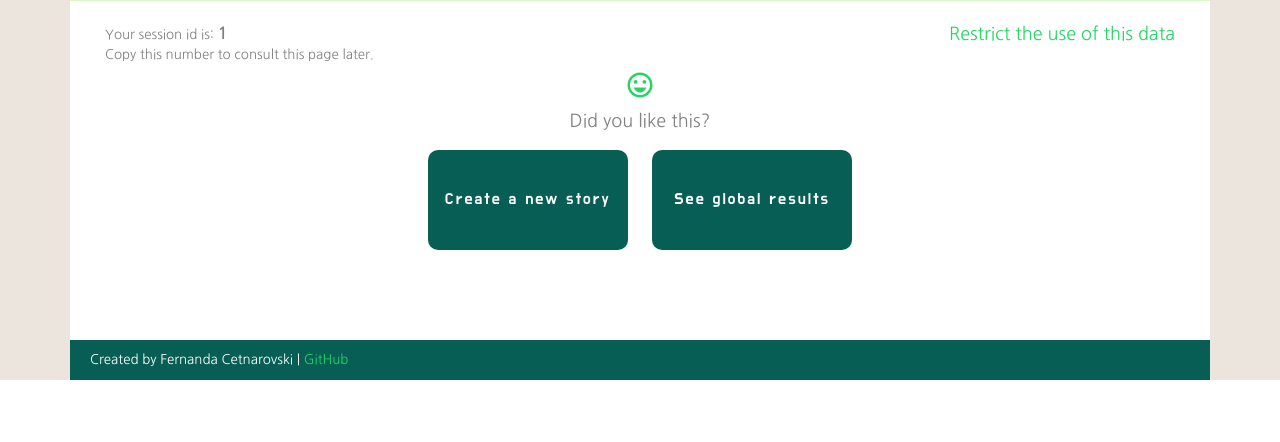
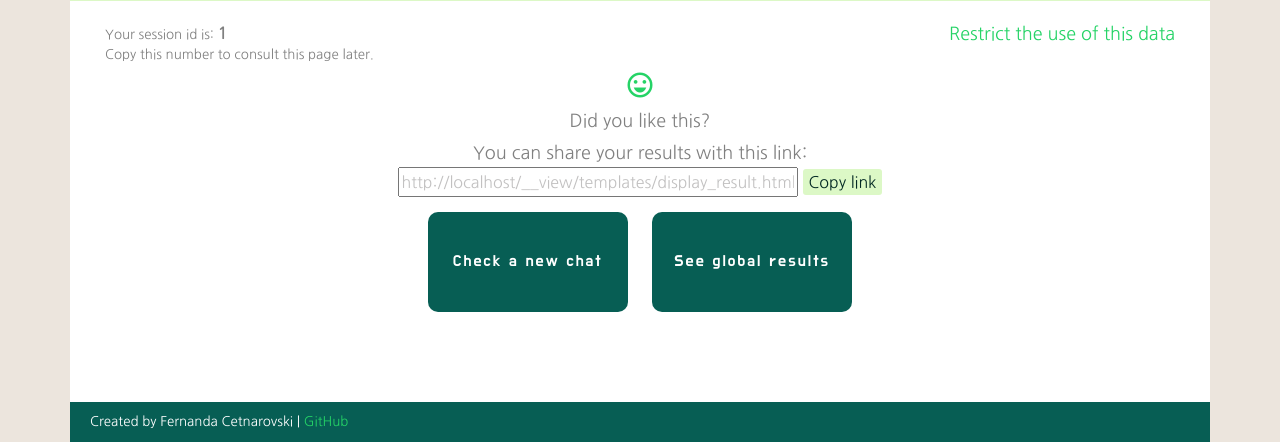
Before and after one commit to fergabi17/whats_the_word, a Flask app: template templates/display_result.html in a window 1280 px wide. Shown: the part 3027-3469 px from the top of the page. Before the commit the page ends 3407 px from the top, so only its background shows below. Run offline with Flask 2, Linux system fonts and the light colour scheme; the template is opened without the code that fills it: most values are stand-ins (such as "Sample title", 1, 10 or a date in 2020); some libraries are stand-ins or nearby versions.

Commit message:
Create a new route to get the url to be sharable, create and style sharable link

```diff
--- a/app.py
+++ b/app.py
@@ -48,15 +48,23 @@ def getfile():
             file_content = file.read().decode()
             results = libs.get_data_from_whats(file_content.lower())
             this_insert = inputs.insert_one(results)
-
-            return render_template(
-                'display_result.html',
-                results= results
-            )
+            return redirect(url_for('display_results', session_id=results['_id']))
         except:
             return render_template('issue.html', issue="input")
+    return redirect(url_for('home'))
 
-    return redirect(url_for('home'))
+
+@app.route('/edit_results/consultdb/<session_id>')
+@app.route('/getfile/<session_id>')
+def display_results(session_id):
+    try:
+        the_input = inputs.find_one({'_id': ObjectId(session_id)})
+        the_input_id = the_input["_id"]
+        return render_template('display_result.html', results=the_input, the_input_id=the_input_id)
+    except:
+        return render_template('issue.html',
+                                issue = "session_id",
+                                session_id = session_id)
 
 
 @app.route('/edit_results/<results_id>')
@@ -68,6 +76,7 @@ def edit_results(results_id):
         return render_template('issue.html',
                                     issue="session_id",
                                     session_id=results_id)
+
 
 @app.route('/delete_item/<input_id>/<item>')
 def delete_item(input_id, item):
@@ -84,14 +93,13 @@ def delete_results(input_id):
 
 
 @app.route('/consultdb', methods=['GET', 'POST'])
-@app.route('/edit_results/consultdb', methods=['GET', 'POST'])
 def consultdb():
     if request.method == 'POST':
         try:
             session_id = request.form["session_id"]
             the_input = inputs.find_one({'_id': ObjectId(session_id)})
             the_input_id = the_input["_id"]
-            return render_template('display_result.html', results=the_input, the_input_id=the_input_id)
+            return redirect(url_for('display_results', session_id = session_id))
         except:
             return render_template('issue.html',
                                     issue="session_id",
--- a/static/css/style.css
+++ b/static/css/style.css
@@ -308,10 +308,26 @@ h3 {
     font-family: 'Nanum Gothic', sans-serif;
 }
 
+#sharable-link {
+    width: 400px;
+    color: rgb(194, 193, 193);
+    font-size: 12pt;
+}
+
+.sharable-btn {
+    font-size: 12pt;
+    border: 0;
+    color: #032924;
+    border-radius: 3px;
+}
+
 /* ---------- Results for phones */
 @media only screen and (max-width: 767px) {
     .did-you-like{
         margin-top: 40px;
+    }
+    #sharable-link {
+        width: 100%;
     }
 }
 
--- a/static/js/script.js
+++ b/static/js/script.js
@@ -5,3 +5,13 @@ function showLoading(){
         loadingDiv.classList.add('loading-show');
     }
 }
+
+
+function copyLink(){
+    let textArea = document.getElementById("sharable-link");
+    textArea.value = window.location.href;
+    textArea.focus();
+    textArea.select();
+    document.execCommand("Copy");
+    textArea.value = "Copied!";
+}
--- a/templates/display_result.html
+++ b/templates/display_result.html
@@ -261,13 +261,16 @@
                 <i class="material-icons">sentiment_very_satisfied</i><br>
                 Did you like this?
             </p>
-
+            <p>You can share your results with this link:<br>
+                <input id="sharable-link" type="text-area" rows="1" cols="30">
+                <button onclick="copyLink()" class="light sharable-btn">Copy link</button>
+            </p>
 
             <div class="row">
                 <div class="col-12">
                     <a href="{{ url_for('home') }}">
                         <button class="btn-large dark">
-                            Create a new story
+                            Check a new chat
                         </button>
                     </a>
 
@@ -287,6 +290,11 @@
 
 
 <script>
+    // Getting Sharable link
+    let textArea = document.getElementById("sharable-link");
+    textArea.value = window.location.href;
+
+    // Generating charts
     if ("{{results.word_1_result}}" != "") {
         let word1Chart = chartData("word-1", "{{results.word_1_result}}",
             "monthly use of this word", 'times this word appeared', '#075E54');
```
Also changed, not shown: templates/edit_results.html (+8 -7 lines).
